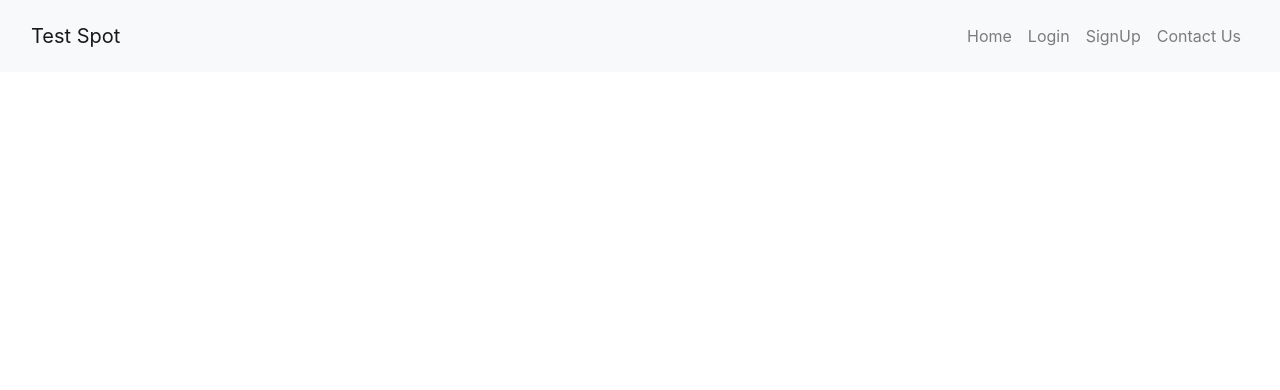
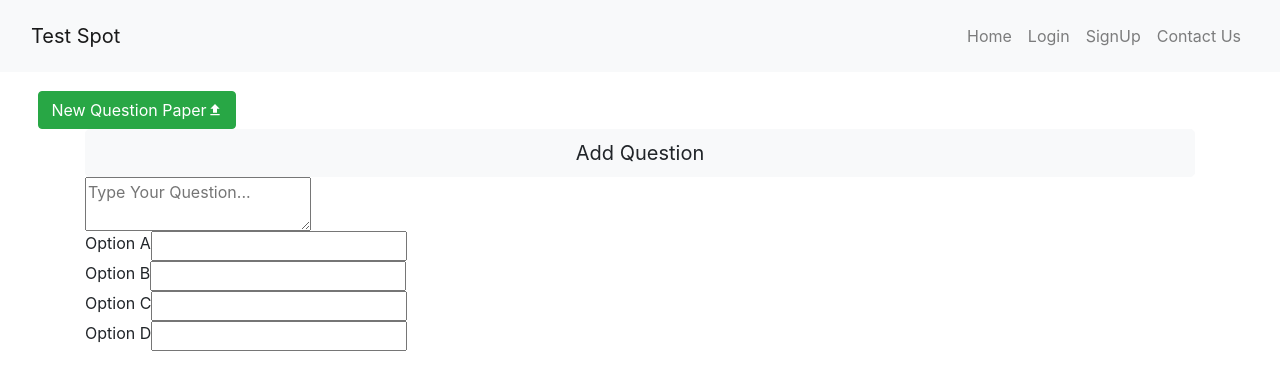
Before and after one commit to Sreejit7/online_examination_frontend, a React (Create React App) app: page /uploadQuestion in a window 1280 px wide. Shown: the top 390 px of the page. Built offline with nearby package versions, Linux system fonts and the light colour scheme.

Commit message:
Intial setup for Adding Questions

```diff
--- a/package.json
+++ b/package.json
@@ -9,7 +9,9 @@
     "@testing-library/user-event": "^12.8.3",
     "bootstrap": "^4.6.0",
     "react": "^17.0.2",
+    "react-bootstrap": "^1.6.0",
     "react-dom": "^17.0.2",
+    "react-icons": "^4.2.0",
     "react-router-dom": "^5.2.0",
     "react-scripts": "4.0.3",
     "web-vitals": "^1.1.1"
--- a/src/App.js
+++ b/src/App.js
@@ -1,5 +1,5 @@
-import React from "react";
-import {Route } from "react-router-dom";
+import 'bootstrap/dist/css/bootstrap.min.css';
+import { Route, Switch } from "react-router-dom";
 import Home from "./screen/Home";
 import Login from "./screen/Login";
 import Registration from "./screen/Registration";
@@ -8,36 +8,42 @@ import TeacherSignup from "./screen/TeacherSignup";
 import TeacherLogin from "./screen/TeacherLogin";
 import StudentSignup from "./screen/StudentSignup";
 import StudentLogin from "./screen/StudentLogin";
-import Navbar from "../src/components/Navbar";
+import Navbar from "./components/Navbar";
+import UploadQuestion from './screen/UploadQuestion';
 
 const App =()=>{
   return(
     <div>
       <Navbar />
+      <Switch>
         <Route exact path='/'>
           <Home />
         </Route>
-      <Route path='/login'>
+        <Route exact path='/login'>
           <Login />
         </Route>
-      <Route path='/registration'>
+        <Route exact path='/registration'>
           <Registration />
         </Route>
-      <Route path='/contact'>
+        <Route exact path='/contact'>
           <Contact />
         </Route>
-      <Route path='/teacherSignup'>
+        <Route exact path='/teacherSignup'>
           <TeacherSignup />
         </Route>
-      <Route path='/studentSignup'>
+        <Route exact path='/studentSignup'>
           <StudentSignup />
         </Route>
-      <Route path='/teacherLogin'>
+        <Route exact path='/teacherLogin'>
           <TeacherLogin />
         </Route>
-      <Route path='/studentLogin'>
+        <Route exact path='/studentLogin'>
           <StudentLogin />
         </Route>
+        <Route exact path = "/uploadQuestion">
+          <UploadQuestion />
+        </Route>
+      </Switch>
     </div>
   );
 }
--- /dev/null
+++ b/src/components/AddQuestion.jsx
@@ -0,0 +1,28 @@
+import { Button, Container, Row } from "react-bootstrap"
+
+function AddQuestion() {
+  const options = ["A", "B", "C", "D"]
+  return (
+    <section>
+      <Button variant = "light" size = "lg" block>
+        Add Question
+      </Button>
+      <Container>
+        <Row>
+          <textarea name = "question" className = "question-title" placeholder = "Type Your Question...">
+          </textarea>
+        </Row>
+        {options.map((option, index) => {
+          return(
+            <Row key = {index}>
+              <span>Option {option}</span>
+              <input type = "text" name = {`option ${option}`} className = "option-input" />
+            </Row>
+          );
+        })}
+      </Container>
+    </section>
+  )
+}
+
+export default AddQuestion
--- /dev/null
+++ b/src/context.js
@@ -0,0 +1,22 @@
+import { createContext, useContext } from 'react';
+
+const AppContext = createContext();
+
+export const AppProvider = ({children}) => {
+
+
+  return (
+    <AppContext.Provider
+      value = {{
+
+      }}
+    >
+      {children}
+    </AppContext.Provider>
+  );
+};
+
+
+export const useGlobalContext = () => {
+  return useContext(AppContext);
+}
--- /dev/null
+++ b/src/index.css
@@ -0,0 +1,8 @@
+.btn-icon{
+  display: flex;
+  align-items: center;
+  justify-content: space-between;
+}
+.page{
+  padding: 1.5% 3%;
+}
--- a/src/index.js
+++ b/src/index.js
@@ -1,16 +1,20 @@
 import React from 'react';
 import ReactDOM from 'react-dom';
 import App from './App';
-import {BrowserRouter } from  "react-router-dom";
-import "./App.css";
+import {BrowserRouter as Router } from  "react-router-dom";
+import "./index.css";
+import { AppProvider } from './context';
 
 
 
 ReactDOM.render((
-  <BrowserRouter>
   <React.StrictMode>
-    <App />
+    <AppProvider>
+      <Router>
+        <App />
+      </Router>
+    </AppProvider>
   </React.StrictMode>
-  </BrowserRouter>),
+  ),
   document.getElementById('root')
 );
--- /dev/null
+++ b/src/screen/UploadQuestion.jsx
@@ -0,0 +1,22 @@
+import { useState } from "react";
+import { Button } from "react-bootstrap";
+import { MdFileUpload } from 'react-icons/md';
+import AddQuestion from "../components/AddQuestion";
+
+function UploadQuestion() {
+  const [questionCount, setQuestionCount] = useState(0);
+  const [questions, setQuestions] = useState([]);
+  return (
+    <main className = "page">
+      <Button variant = "success" className = "btn-icon">
+        New Question Paper
+        <MdFileUpload/>
+      </Button>
+      <div className = "container questions-container">
+      <AddQuestion />
+      </div>
+    </main>
+  )
+}
+
+export default UploadQuestion
```
Also changed, not shown: 1 other file (tests, documents, lock files or other folders). Lines whose indentation alone changed are shown as unchanged.
